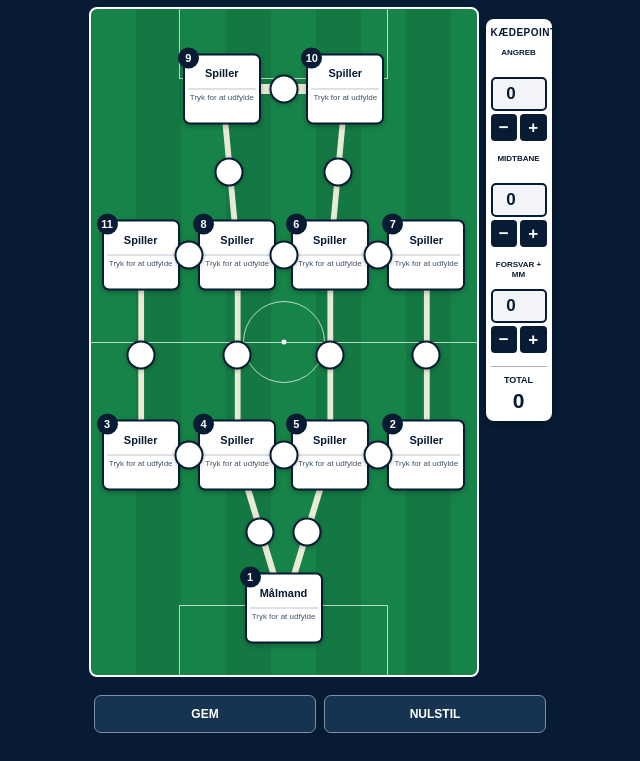
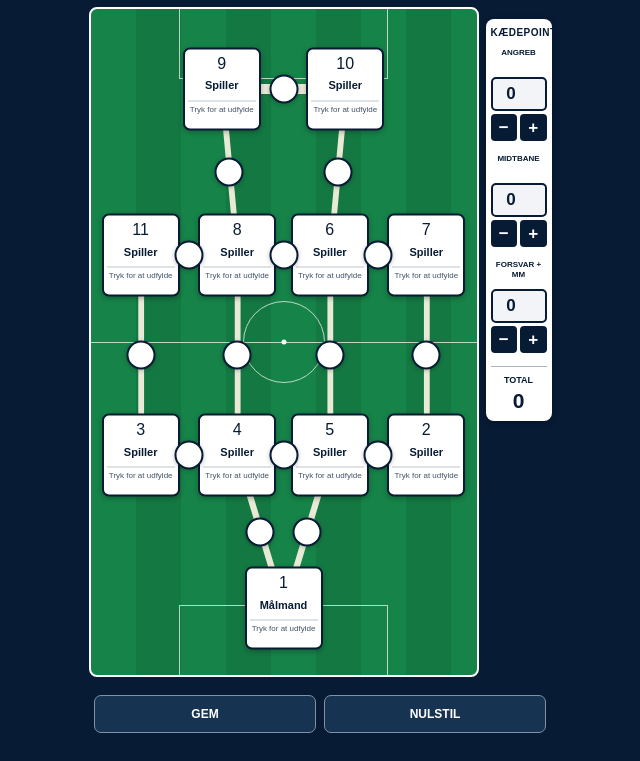
Before and after one commit to jensholme91/Jens-AHH, a plain HTML site: page index.html in a window 1280 px wide. Shown: the part 63-824 px from the top of the page, without its empty margins (320-960 px from the left). Drawn offline with Linux system fonts and the light colour scheme.

Commit message:
Update index.html

```diff
--- a/index.html
+++ b/index.html
@@ -164,22 +164,6 @@ header p {
 
 .player:active {
   transform: translate(-50%, -50%) scale(.96);
-}
-
-.player-number {
-  position: absolute;
-  top: -8px;
-  left: -7px;
-
-  width: 21px;
-  height: 21px;
-  border-radius: 50%;
-
-  background: #071b35;
-  color: white;
-  font-size: 11px;
-  line-height: 21px;
-  font-weight: bold;
 }
 
 .player-name {
```
